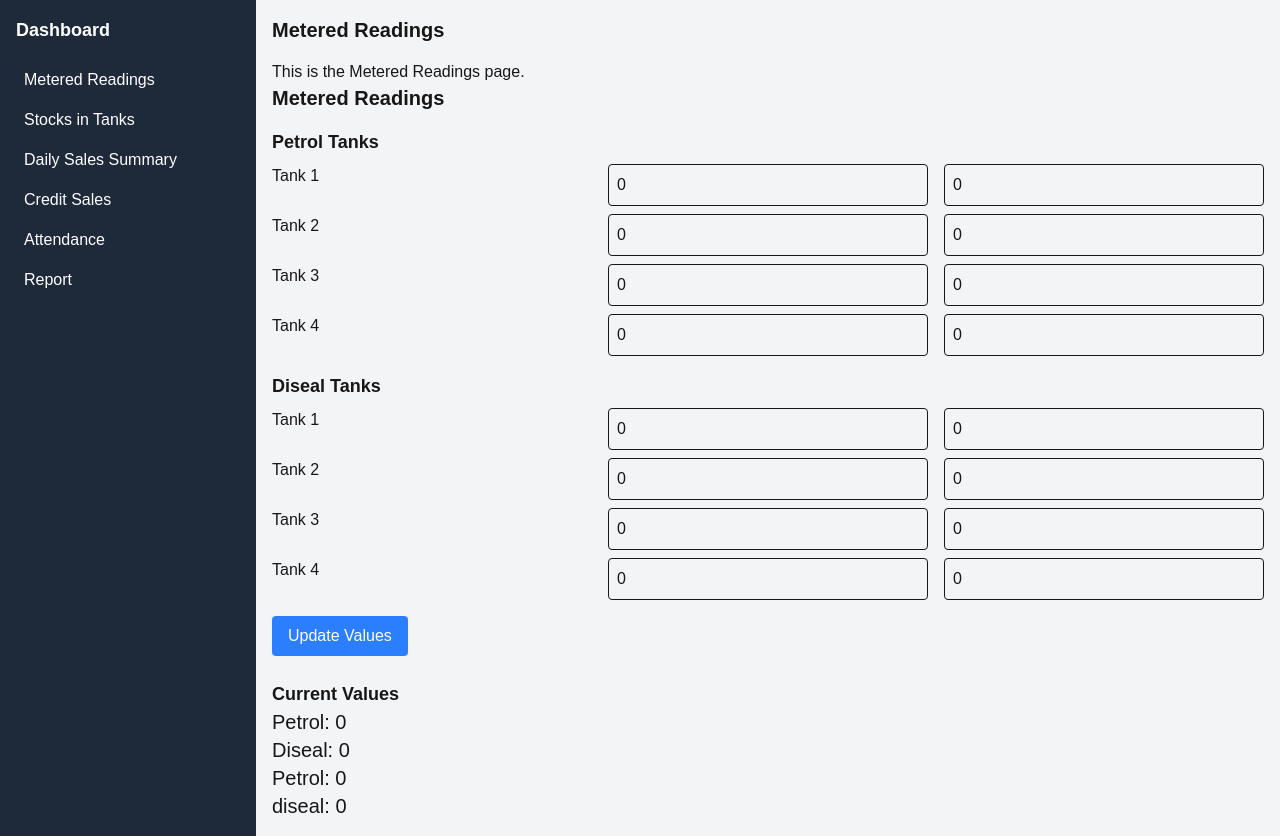
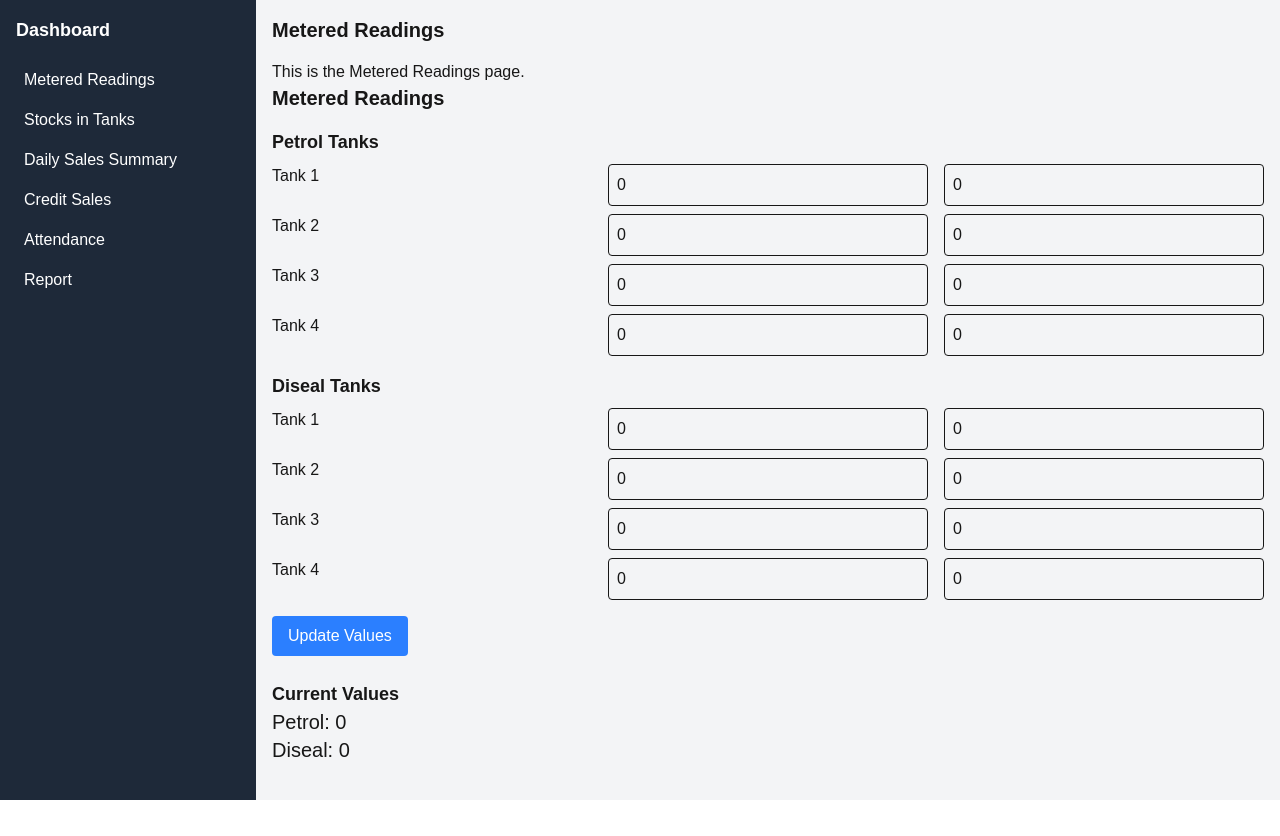
Before and after one commit to Anthony-Phiri-533-MW/fuel-management-web, a Next.js app: page /dashboard in a window 1280 px wide. After the commit the page ends 800 px from the top, so only its background shows below. Built offline with nearby package versions, Linux system fonts and the light colour scheme.

Commit message:
LINT  Code linted
6ef7ec2
 #1

```diff
--- a/app/components/Sidepanel/MeteredReadings/MeteredReadings.tsx
+++ b/app/components/Sidepanel/MeteredReadings/MeteredReadings.tsx
@@ -1,17 +1,14 @@
-import { useMeteredStore } from '@/utils/zStore';
+'use client'
+
 import React from 'react';
 import PumpForm from '../../Forms/PumpForm';
 
 const MeteredReadings: React.FC = () => {
-    const diseal = useMeteredStore((state) => state.diseal)
-    const petrol  = useMeteredStore((state) => state.petrol)
   return (
     <div>
       <h2 className="text-xl font-bold mb-4">Metered Readings</h2>
       <p>This is the Metered Readings page.</p>
       <PumpForm />
-      <h1 className='text-xl'>Petrol: {petrol}</h1>
-      <h1 className='text-xl'>diseal: {diseal}</h1>
     </div>
   );
 };
```
